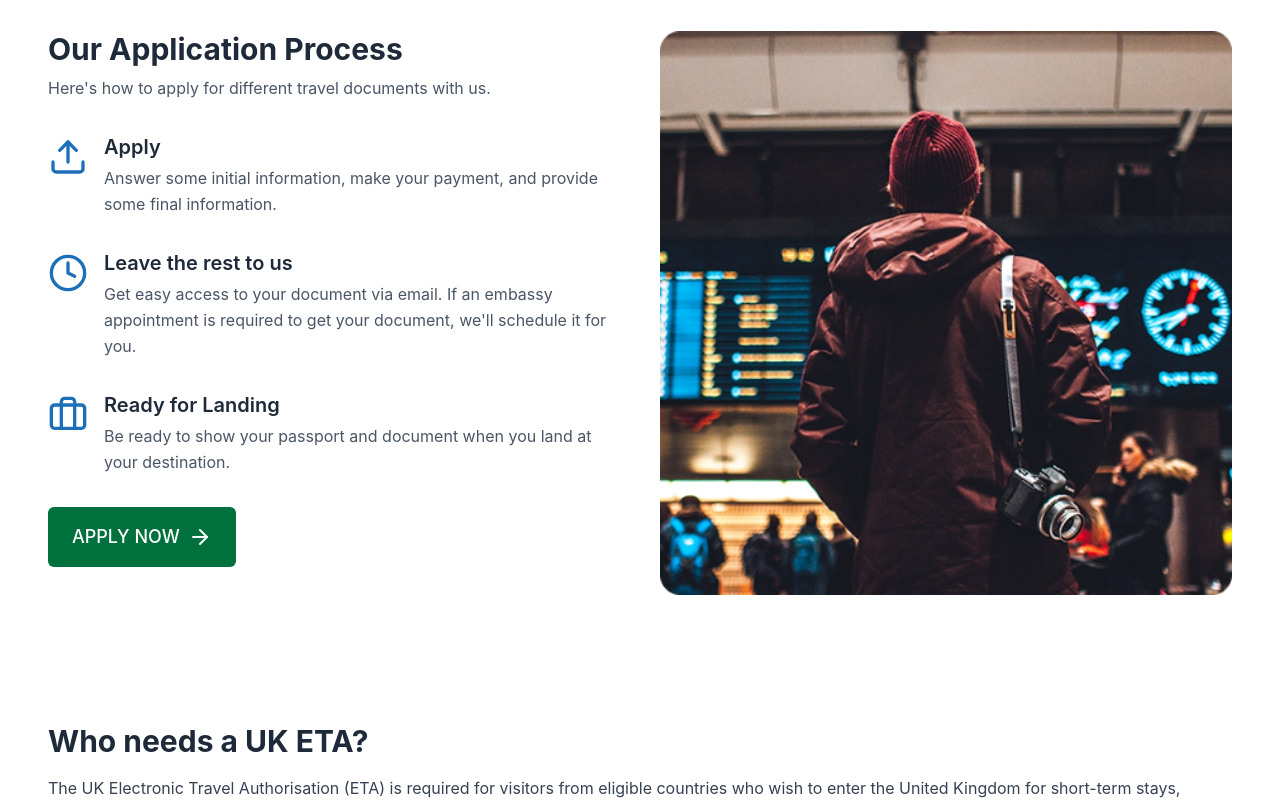
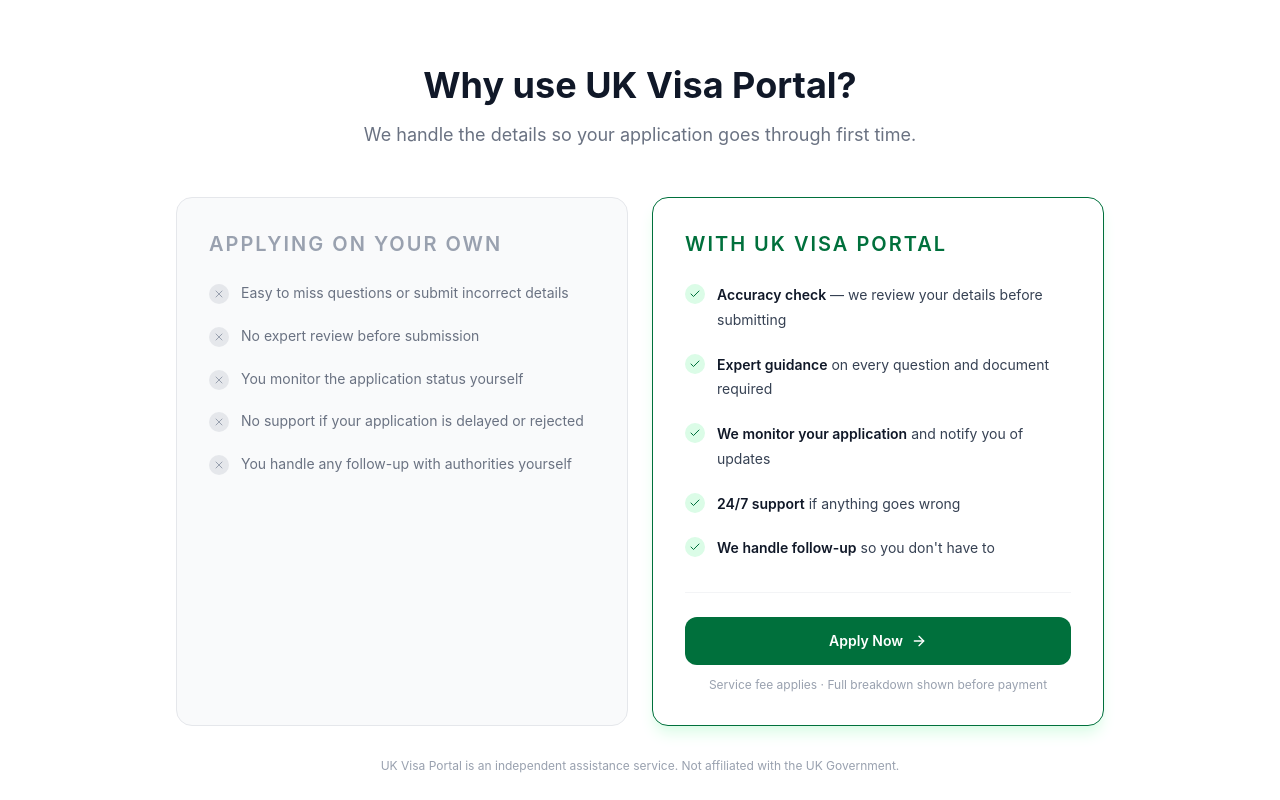
Before and after one commit to dayronleadtech/uktest, a React (Vite) app: page / in a window 1280 px wide. Shown: the part 1240-2040 px from the top of the page. Built offline with nearby package versions, Linux system fonts and the light colour scheme.

Commit message:
Updated text to match reference website

```diff
--- a/src/components/home/HeroSection.tsx
+++ b/src/components/home/HeroSection.tsx
@@ -66,6 +66,7 @@
             {tCommon('buttons.applyNow')}
           </Button>
         </div>
+        <p className="text-center text-xs text-gray-500 mt-3">{t('hero.disclaimer')}</p>
       </div>
     </div>
   )
--- /dev/null
+++ b/src/components/home/WhyUseSection.tsx
@@ -0,0 +1,80 @@
+import { useNavigate } from 'react-router-dom'
+import { ArrowRight, Check, X } from 'lucide-react'
+import { useTranslation } from 'react-i18next'
+import { Heading } from '@/components/ui/Heading'
+
+export default function WhyUseSection() {
+  const { t } = useTranslation('home')
+  const navigate = useNavigate()
+  const applyingOwn = t('whyUse.applyingOwn.items', { returnObjects: true }) as string[]
+  const withPortal = t('whyUse.withPortal.items', { returnObjects: true }) as {
+    highlight: string
+    text: string
+  }[]
+
+  return (
+    <section className="py-16 md:py-20 bg-white">
+      <div className="max-w-5xl mx-auto px-6 md:px-12">
+        <div className="text-center mb-10 md:mb-12">
+          <Heading level={2} className="text-3xl md:text-4xl font-bold text-gray-900 mb-4">
+            {t('whyUse.title')}
+          </Heading>
+          <p className="text-gray-500 text-lg max-w-xl mx-auto">{t('whyUse.subtitle')}</p>
+        </div>
+
+        <div className="grid grid-cols-1 md:grid-cols-2 gap-6">
+          <article className="rounded-2xl border border-gray-200 bg-gray-50 p-8">
+            <Heading level={3} className="text-xs font-semibold uppercase tracking-widest text-gray-400 mb-6">
+              {t('whyUse.applyingOwn.title')}
+            </Heading>
+            <ul className="space-y-5">
+              {applyingOwn.map((item, index) => (
+                <li key={index} className="flex items-start gap-3">
+                  <span className="mt-0.5 shrink-0 flex h-5 w-5 items-center justify-center rounded-full bg-gray-200">
+                    <X className="w-3 h-3 text-gray-400" aria-hidden />
+                  </span>
+                  <span className="text-sm text-gray-500 leading-relaxed">{item}</span>
+                </li>
+              ))}
+            </ul>
+          </article>
+
+          <article className="rounded-2xl border border-primary-green bg-white shadow-lg shadow-green-100 p-8 flex flex-col">
+            <Heading level={3} className="text-xs font-semibold uppercase tracking-widest text-primary-green mb-6">
+              {t('whyUse.withPortal.title')}
+            </Heading>
+            <ul className="space-y-5 flex-1">
+              {withPortal.map((item, index) => (
+                <li key={index} className="flex items-start gap-3">
+                  <span className="mt-0.5 shrink-0 flex h-5 w-5 items-center justify-center rounded-full bg-green-100">
+                    <Check className="w-3 h-3 text-primary-green" aria-hidden />
+                  </span>
+                  <span>
+                    <span className="text-sm text-gray-700 leading-relaxed">
+                      <strong className="font-semibold text-gray-900">{item.highlight}</strong>
+                      {item.text ? ` ${item.text}` : ''}
+                    </span>
+                  </span>
+                </li>
+              ))}
+            </ul>
+
+            <div className="mt-8 pt-6 border-t border-gray-100">
+              <button
+                type="button"
+                onClick={() => navigate('/application/trip-details')}
+                className="w-full bg-primary-green text-white font-semibold py-3.5 rounded-xl flex items-center justify-center gap-2 hover:opacity-90 transition-opacity cursor-pointer text-sm"
+              >
+                {t('whyUse.cta')}
+                <ArrowRight className="w-4 h-4" aria-hidden />
+              </button>
+              <p className="text-center text-xs text-gray-400 mt-3">{t('whyUse.disclaimer')}</p>
+            </div>
+          </article>
+        </div>
+
+        <p className="text-center text-xs text-gray-400 mt-8">{t('whyUse.independentNotice')}</p>
+      </div>
+    </section>
+  )
+}
--- a/src/components/layout/Navbar.tsx
+++ b/src/components/layout/Navbar.tsx
@@ -20,11 +20,11 @@
   }
 
   return (
-    <header className="sticky top-0 z-50 bg-primary">
+    <header className="sticky top-0 z-50 bg-primary min-h-[112px] flex items-center">
       {/* Desktop + mobile top bar — 5-column grid */}
       <div className="grid grid-cols-5 py-4 px-6 sm:px-6 md:px-12 flex items-center max-w-7xl mx-auto">
         {/* Col 1: Logo */}
-        <div className="flex flex-col items-start justify-center min-w-0">
+        <div className="flex flex-col items-start justify-center min-w-0 w-[250px]">
           <Link
             to="/"
             onClick={() => setMobileNavOpen(false)}
--- a/src/locales/en/home.ts
+++ b/src/locales/en/home.ts
@@ -5,16 +5,17 @@
       'Your guide to understanding the UK Electronic Travel Authorization (ETA) requirements and submitting your application accurately and efficiently',
     myPassport: 'My Passport',
     selectCountry: 'Select your country',
+    disclaimer: 'Quick, accurate application — service fee shown at checkout',
   },
   benefits: {
     title: 'Your Essential Guide to the UK ETA',
     subtitle:
-      'Navigate the UK Electronic Travel Authorization (ETA) requirements with ease and skip the complexity—our step-by-step resources and streamlined official-style process ensure you complete your application swiftly, accurately, and securely, trusted by travelers worldwide for hassle-free UK entry without any surprises.',
+      'Navigate the UK Electronic Travel Authorization (ETA) requirements with confidence. Our step-by-step guidance and expert review help you complete your application accurately and efficiently, with support at every stage.',
     items: [
       {
         title: 'Lightning-Fast Approval',
         description:
-          'Fill out your application in under 5 minutes and get your approved UK ETA delivered straight to your email - often in as little as 30 minutes. No queues, no hassle, just official access to the UK.',
+          'Complete your UK ETA application in under 5 minutes. Our team reviews your submission and forwards it for processing. Simple, accurate, and stress-free..',
       },
       {
         title: 'Safe and Secure',
@@ -24,7 +25,7 @@
       {
         title: 'Trusted by Thousands',
         description:
-          "Join thousands of travelers who've enjoyed our reliable service. Rest easy knowing we're fully compliant with official UK standards for a smooth start to your trip.",
+          "Thousands of travelers trust us to handle their UK ETA applications accurately. Our process follows all current UK ETA requirements so your trip starts without complications.",
       },
       {
         title: 'Expert Guidance Around the Clock',
@@ -33,24 +34,67 @@
       },
     ],
   },
+  whyUse: {
+    title: 'Why use UK Visa Portal?',
+    subtitle: 'We handle the details so your application goes through first time.',
+    applyingOwn: {
+      title: 'Applying on your own',
+      items: [
+        'Easy to miss questions or submit incorrect details',
+        'No expert review before submission',
+        'You monitor the application status yourself',
+        'No support if your application is delayed or rejected',
+        'You handle any follow-up with authorities yourself',
+      ],
+    },
+    withPortal: {
+      title: 'With UK Visa Portal',
+      items: [
+        {
+          highlight: 'Accuracy check',
+          text: '— we review your details before submitting',
+        },
+        {
+          highlight: 'Expert guidance',
+          text: 'on every question and document required',
+        },
+        {
+          highlight: 'We monitor your application',
+          text: 'and notify you of updates',
+        },
+        {
+          highlight: '24/7 support',
+          text: 'if anything goes wrong',
+        },
+        {
+          highlight: 'We handle follow-up',
+          text: "so you don't have to",
+        },
+      ],
+    },
+    cta: 'Apply Now',
+    disclaimer: 'Service fee applies · Full breakdown shown before payment',
+    independentNotice:
+      'UK Visa Portal is an independent assistance service. Not affiliated with the UK Government.',
+  },
   process: {
     title: 'Our Application Process',
     subtitle: "Here's how to apply for different travel documents with us.",
     steps: [
       {
-        title: 'Apply',
+        title: 'Complete your application',
         description:
-          'Answer some initial information, make your payment, and provide some final information.',
+          'Fill in your details and pay our service fee. We check everything for accuracy before submission.',
       },
       {
-        title: 'Leave the rest to us',
+        title: 'We submit to the UK Home Office',
         description:
-          "Get easy access to your document via email. If an embassy appointment is required to get your document, we'll schedule it for you.",
+          "Our team submits your ETA application on your behalf. You'll receive your result by email.",
       },
       {
-        title: 'Ready for Landing',
+        title: 'Travel with confidence',
         description:
-          'Be ready to show your passport and document when you land at your destination.',
+          'Your approved ETA is linked to your passport digitally. Show your passport at the UK border — no printed documents needed.',
       },
     ],
   },
--- a/src/routes/HomePage.tsx
+++ b/src/routes/HomePage.tsx
@@ -3,6 +3,7 @@
 import { HeroSection } from '@/components/home/HeroSection'
 
 const BenefitsSection = lazy(() => import('@/components/home/BenefitsSection'))
+const WhyUseSection = lazy(() => import('@/components/home/WhyUseSection'))
 const ApplicationProcess = lazy(() => import('@/components/home/ApplicationProcess'))
 const EligibleCountries = lazy(() => import('@/components/home/EligibleCountries'))
 const ETAValiditySection = lazy(() => import('@/components/home/ETAValiditySection'))
@@ -20,6 +21,7 @@
         <HeroSection />
         <Suspense fallback={null}>
           <BenefitsSection />
+          <WhyUseSection />
           <ApplicationProcess />
           <EligibleCountries />
           <ETAValiditySection />
```
